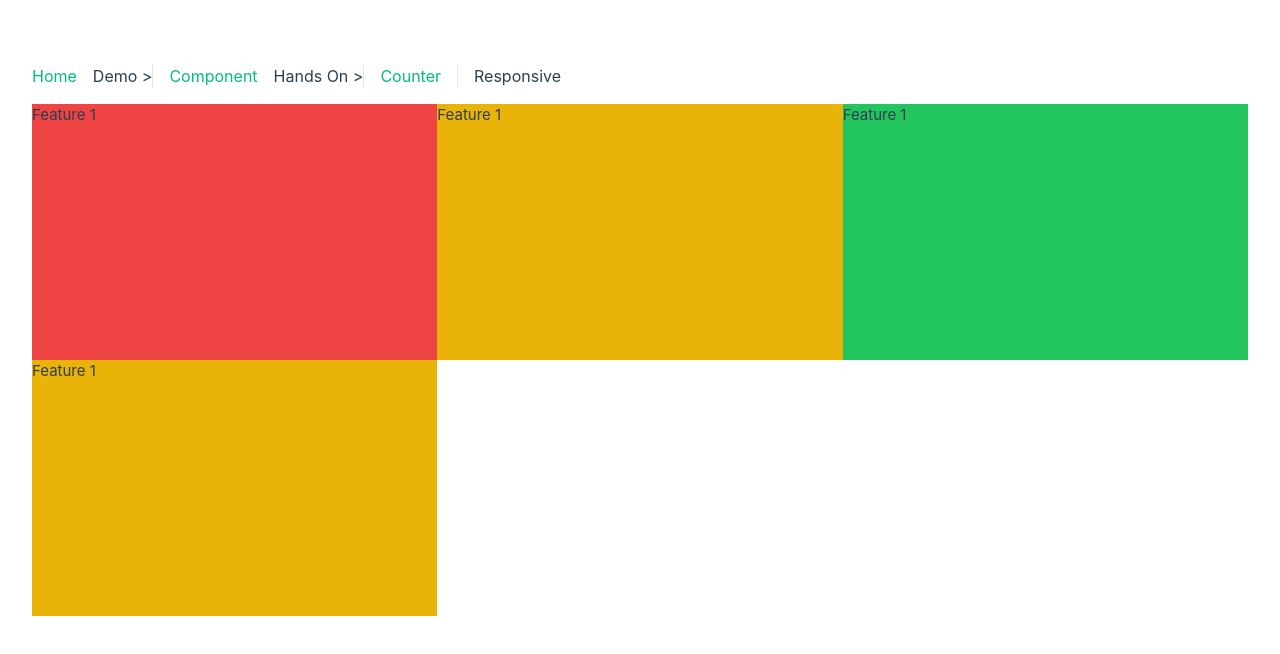
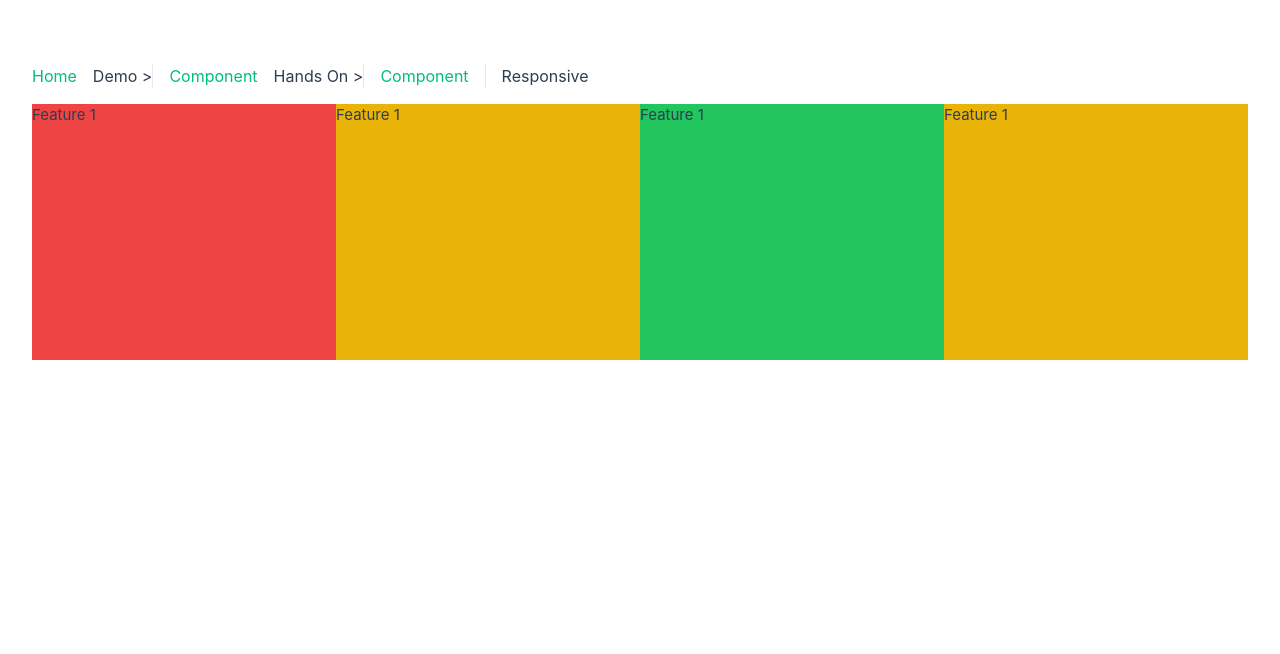
Before and after one commit to don-wang/vue-demo, a Vue app: page /hands-on/responsive in a window 1280 px wide. Shown: the top 654 px of the page. Built offline with nearby package versions, Linux system fonts and the light colour scheme.

Commit message:
update component

```diff
--- a/src/App.vue
+++ b/src/App.vue
@@ -10,7 +10,7 @@ import { RouterLink, RouterView } from "vue-router";
         <span>Demo ></span>
         <RouterLink to="/demo/component">Component</RouterLink>
         <span>Hands On ></span>
-        <RouterLink to="/hands-on/counter">Counter</RouterLink>
+        <RouterLink to="/hands-on/component">Component</RouterLink>
         <RouterLink to="/hands-on/responsive">Responsive</RouterLink>
       </nav>
     </div>
--- a/src/router/index.js
+++ b/src/router/index.js
@@ -2,7 +2,7 @@ import { createRouter, createWebHistory } from "vue-router";
 import HomeView from "../views/HomeView.vue";
 import Responsive from "../views/hands-on/Responsive.vue";
 import BasicComponent from "../views/demo/BasicComponent.vue";
-import Counter from "../views/hands-on/Counter.vue";
+import Component from "../views/hands-on/Component.vue";
 
 const router = createRouter({
   history: createWebHistory(import.meta.env.BASE_URL),
@@ -14,13 +14,13 @@ const router = createRouter({
     },
     {
       path: "/demo/component",
-      name: "component",
+      name: "demo component",
       component: BasicComponent,
     },
     {
-      path: "/hands-on/counter",
-      name: "counter",
-      component: Counter,
+      path: "/hands-on/component",
+      name: "component",
+      component: Component,
     },
     {
       path: "/hands-on/responsive",
--- a/src/views/hands-on/Responsive.vue
+++ b/src/views/hands-on/Responsive.vue
@@ -24,6 +24,6 @@ section {
   @apply h-64 bg-yellow-500;
 }
 .feature {
-  @apply inline-block;
+  @apply inline-block sm:w-full md:w-1/2 lg:w-1/3 xl:w-1/4;
 }
 </style>
```
Also changed, not shown: src/views/hands-on/Component.vue (renamed from src/views/hands-on/Counter.vue).
